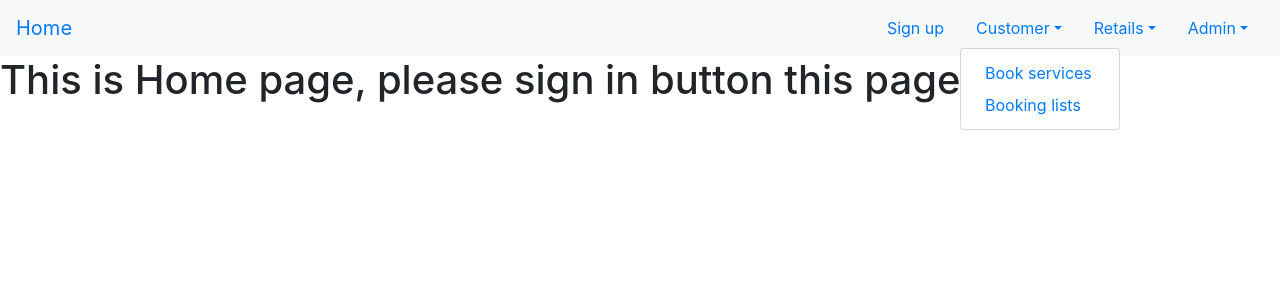
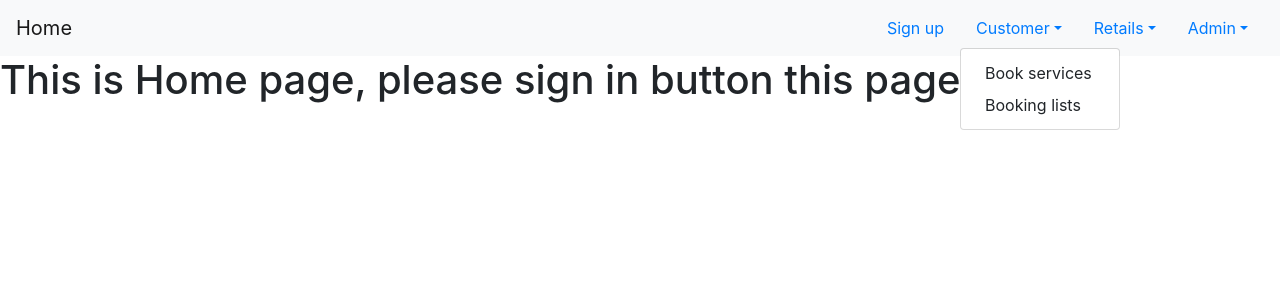
Before and after one commit to pllenggg/project2_client, a React (Create React App) app: page / in a window 1280 px wide. Both pictures are taken after a click on the button "Customer". Shown: the top 300 px of the page. Built offline with nearby package versions, Linux system fonts and the light colour scheme.

Commit message:
Fix navbar

```diff
--- a/src/Navigation.js
+++ b/src/Navigation.js
@@ -1,5 +1,4 @@
 import React, { Component } from 'react';
-import {Link} from 'react-router-dom';
 import { Nav, Navbar, NavDropdown } from 'react-bootstrap';
 
 
@@ -8,26 +7,26 @@ class Navigation extends Component {
     return (
       <div>
         <Navbar bg="light" expand="lg">
-            <Navbar.Brand><Link to="/">Home</Link></Navbar.Brand>
+            <Navbar.Brand href="/">Home</Navbar.Brand>
             {/* we will change this word later */}
             <Navbar.Toggle aria-controls="basic-navbar-nav" />
             <Navbar.Collapse id="basic-navbar-nav">
 
             <Nav className="mr-auto"></Nav>
-            <Nav.Link><Link to="/signup">Sign up</Link></Nav.Link>
+            <Nav.Link href="#signup">Sign up</Nav.Link>
               <NavDropdown title="Customer" id="basic-nav-dropdown">
-                <NavDropdown.Item><Link to="/customerbookingsearch">Book services</Link></NavDropdown.Item>
-                <NavDropdown.Item><Link to="/customerbookinglist">Booking lists</Link></NavDropdown.Item>
+                <NavDropdown.Item href="#customerbookingsearch">Book services</NavDropdown.Item>
+                <NavDropdown.Item href="#customerbookinglist">Booking lists</NavDropdown.Item>
               </NavDropdown>
 
               <NavDropdown title="Retails" id="basic-nav-dropdown">
-                <NavDropdown.Item><Link to="/retailservicelist">Service lists</Link></NavDropdown.Item>
-                <NavDropdown.Item><Link to="/retailbookinglist">Booking lists</Link></NavDropdown.Item>
+                <NavDropdown.Item href="#retailservicelist">Service lists</NavDropdown.Item>
+                <NavDropdown.Item href="#retailbookinglist">Booking lists</NavDropdown.Item>
               </NavDropdown>
 
               <NavDropdown title="Admin" id="basic-nav-dropdown">
-                <NavDropdown.Item><Link to="/retails">Retails</Link></NavDropdown.Item>
-                <NavDropdown.Item><Link to="/categories">Categories</Link></NavDropdown.Item>
+                <NavDropdown.Item href="#retails">Retails</NavDropdown.Item>
+                <NavDropdown.Item href="#categories">Categories</NavDropdown.Item>
               </NavDropdown>
 
             </Navbar.Collapse>
```
